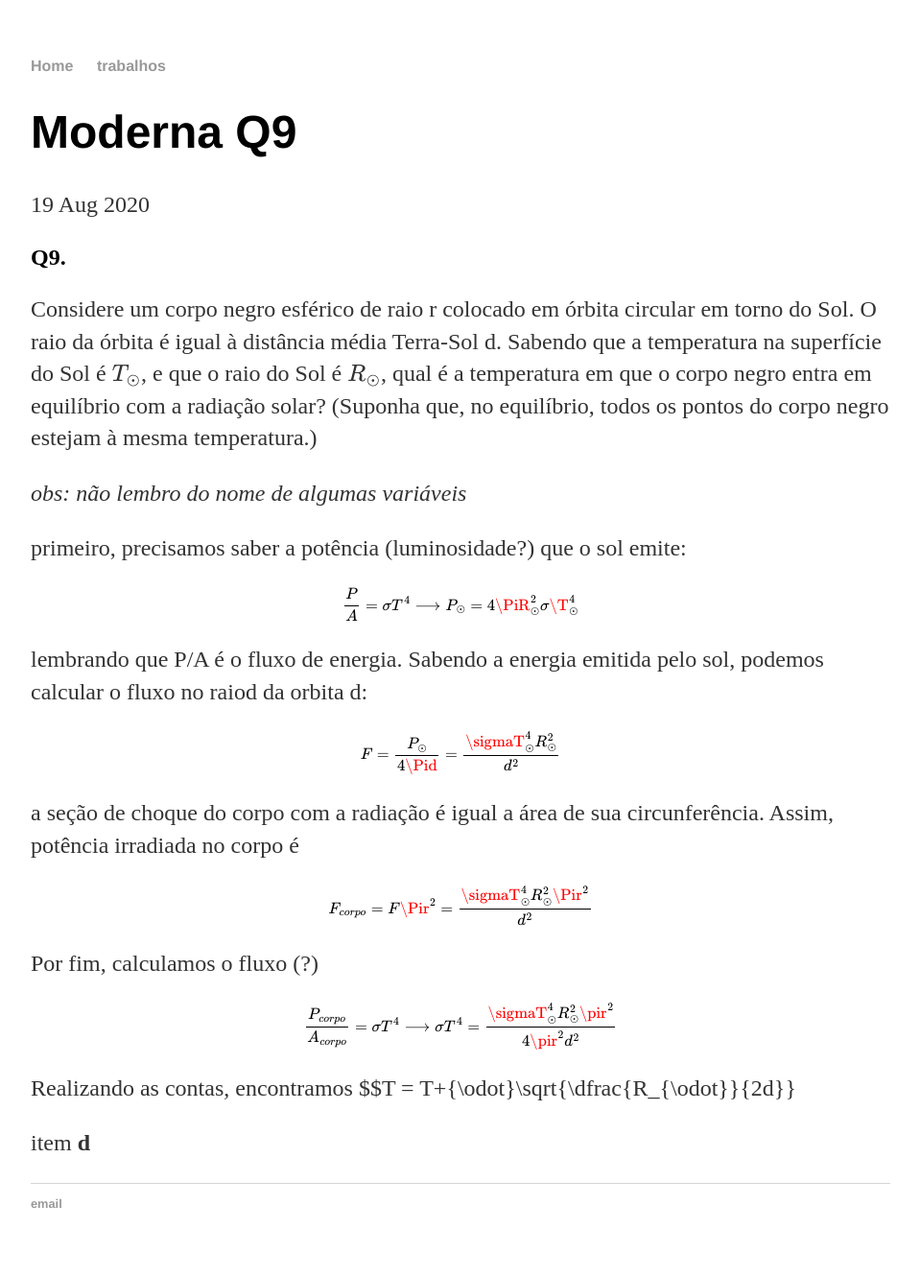
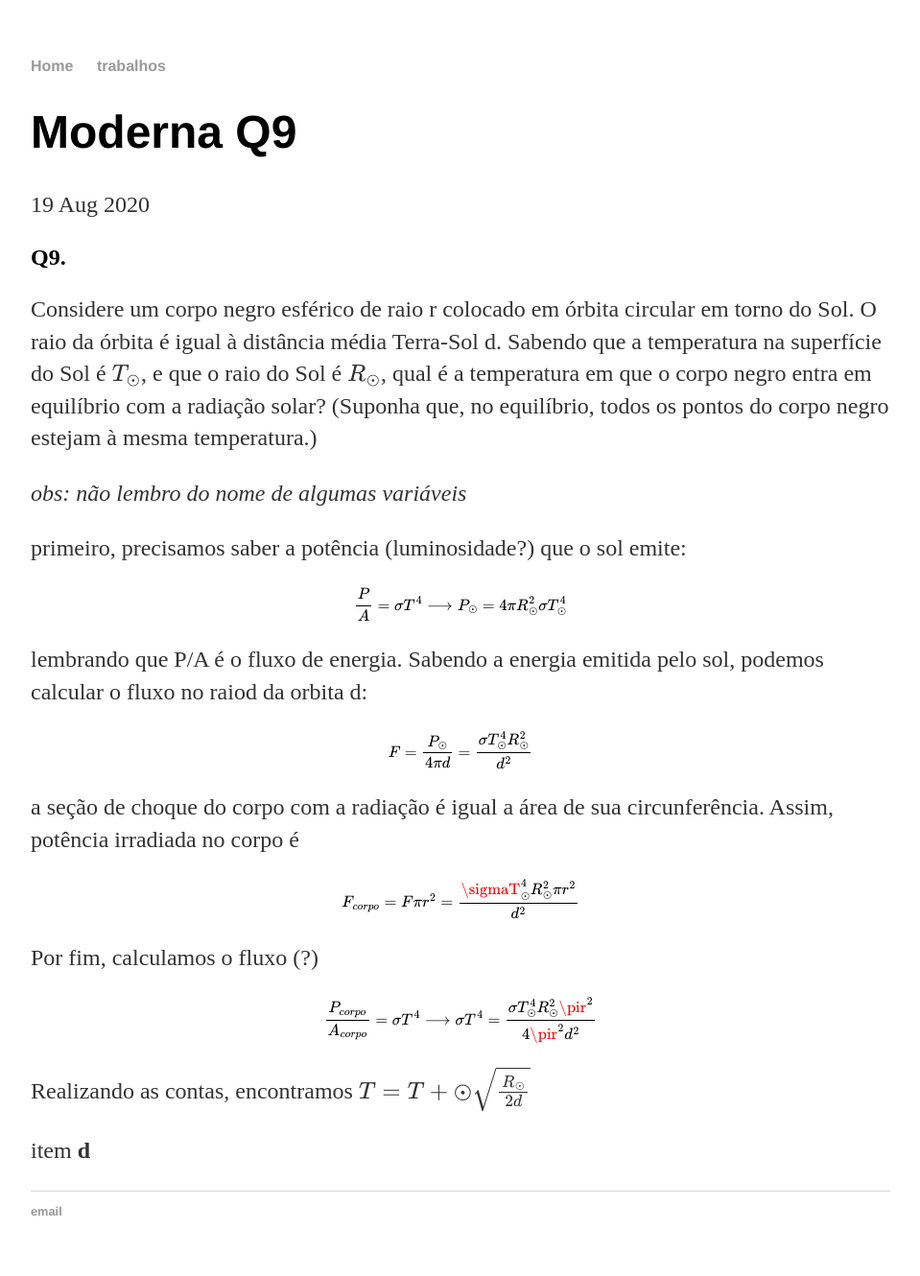
Before and after one commit to jaspior/jaspior.github.io, a Jekyll site: the page built from _posts/2020-08-19-moderna_q9.md, in a window 1280 px wide. Shown: the whole page at 96% size, without its empty margins (160-1119 px from the left). Built offline with Jekyll 4.4.1, drawn with Linux system fonts in a browser that asks for light colours; formulas are drawn with MathJax 3.

Commit message:
Update 2020-08-19-moderna_q9.md

```diff
--- a/_posts/2020-08-19-moderna_q9.md
+++ b/_posts/2020-08-19-moderna_q9.md
@@ -13,27 +13,27 @@ Considere um corpo negro esférico de raio r colocado em órbita circular em tor
 primeiro, precisamos saber a potência (luminosidade?) que o sol emite:
 
 $$
-\frac{P}{A} = \sigma T^4 \longrightarrow P_{\odot} = 4\PiR_{\odot}^{2}\sigma\T^{4}_{\odot}
+\frac{P}{A} = \sigma T^4 \longrightarrow P_{\odot} = 4\pi R_{\odot}^{2}\sigma T^{4}_{\odot}
 $$
 
 lembrando que P/A é o fluxo de energia. Sabendo a energia emitida pelo sol, podemos calcular o fluxo no raiod da orbita d:
 
 $$
-F = \frac{P_{\odot}}{4\Pid} = \frac{\sigmaT^{4}_{\odot}R_{\odot}^{2}}{d^2}
+F = \frac{P_{\odot}}{4\pi d} = \frac{\sigma T^{4}_{\odot}R_{\odot}^{2}}{d^2}
 $$
 
 a seção de choque do corpo com a radiação é igual a área de sua circunferência. Assim, potência irradiada no corpo é
 
-$$F_{corpo} = F\Pir^2 = \frac{\sigmaT^{4}_{\odot}R_{\odot}^{2}\Pir^2}{d^2} $$
+$$F_{corpo} = F\pi r^2 = \frac{\sigmaT^{4}_{\odot}R_{\odot}^{2}\pi r^2}{d^2} $$
 
 Por fim, calculamos o fluxo (?)
 
 $$
 
-\frac{P_{corpo}}{A_{corpo}} = \sigma T^4 \longrightarrow \sigma T^4 = \frac{\sigmaT^{4}_{\odot}R_{\odot}^{2}\pir^2}{4\pir^2d^2}
+\frac{P_{corpo}}{A_{corpo}} = \sigma T^4 \longrightarrow \sigma T^4 = \frac{\sigma T^{4}_{\odot}R_{\odot}^{2}\pir^2}{4\pir^2d^2}
 
 $$
 
-Realizando as contas, encontramos $$T = T+{\odot}\sqrt{\dfrac{R_{\odot}}{2d}}
+Realizando as contas, encontramos $$T = T+{\odot}\sqrt{\frac{R_{\odot}}{2d}}$$
 
 item **d**
```
